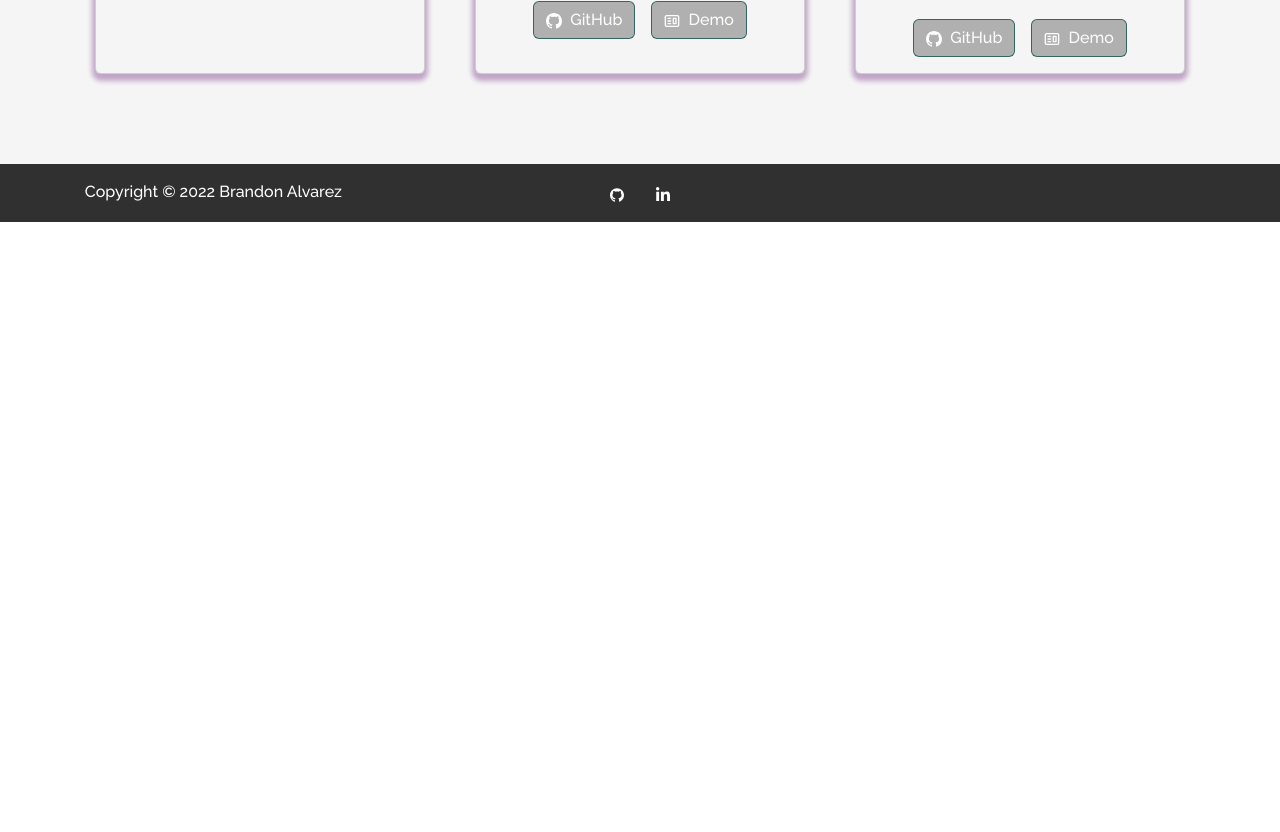
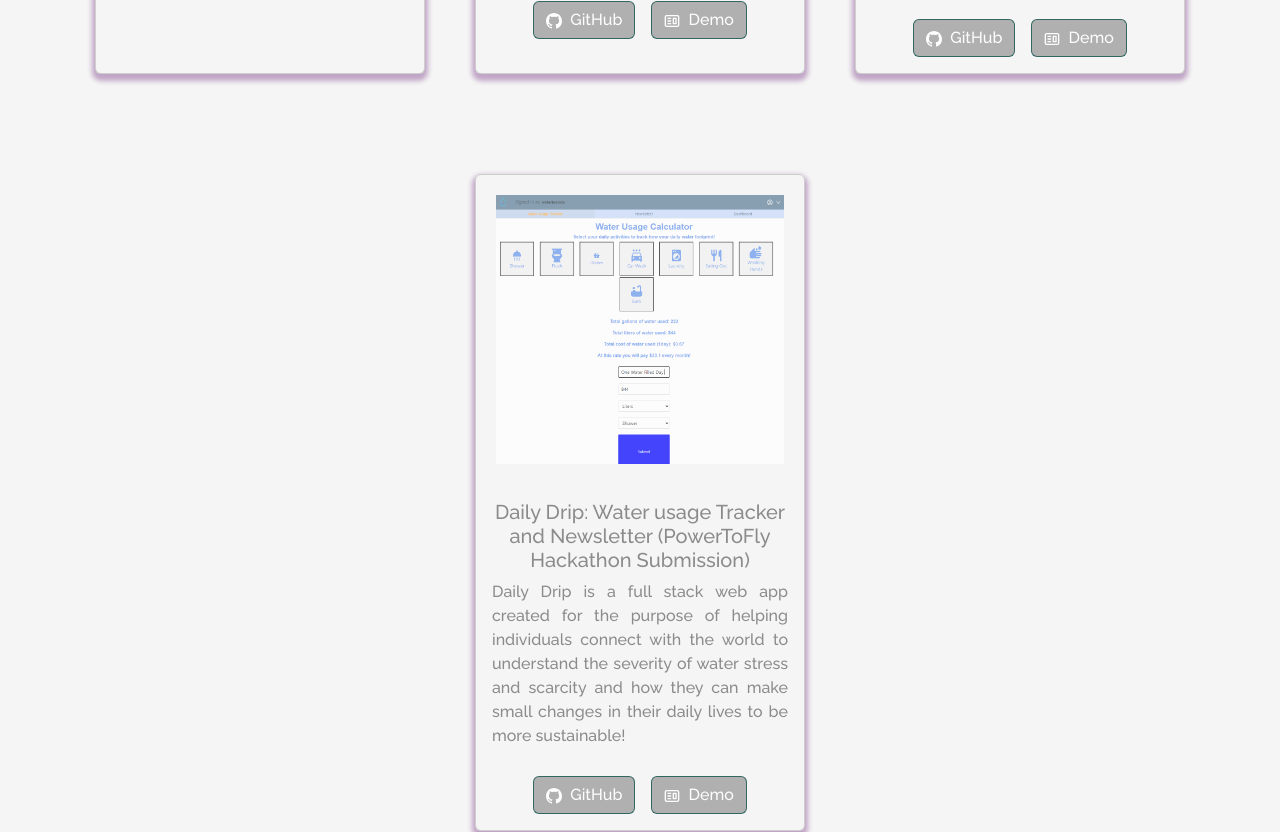
Before and after one commit to Brandon-Alvarez-03/Brandon-Alvarez-03.github.io, a React (Create React App) app: page /project in a window 1280 px wide. Shown: the part 820-1652 px from the top of the page. Before the commit the page ends 1042 px from the top, so only its background shows below. Built offline with nearby package versions, Linux system fonts and the light colour scheme.

Commit message:
add daily drip to projects

```diff
--- a/src/components/Projects/Projects.jsx
+++ b/src/components/Projects/Projects.jsx
@@ -4,8 +4,7 @@ import ProjectCard from "./ProjectCards";
 import boogeyman from "../../assets/boogeyman.png";
 import breddit from "../../assets/Breddit.png";
 import petlyfe from "../../assets/PetLyfe.png";
-
-
+import daily from "../../assets/Daily_Drip.png";
 
 function Projects() {
   return (
@@ -48,6 +47,17 @@ function Projects() {
               demoLink="https://pet-lyfe.netlify.app/"
             />
           </Col>
+
+          <Col md={4} className="project-card">
+            <ProjectCard
+              imgPath={daily}
+              isBlog={false}
+              title="Daily Drip: Water usage Tracker and Newsletter (PowerToFly Hackathon Submission)"
+              description="Daily Drip is a full stack web app created for the purpose of helping individuals connect with the world to understand the severity of water stress and scarcity and how they can make small changes in their daily lives to be more sustainable!"
+              ghLink="https://devpost.com/software/daily-drip-water-footprint-tracker-and-newsletter?ref_content=user-portfolio&ref_feature=in_progress"
+              demoLink="https://daily-drip.netlify.app/"
+            />
+          </Col>
         </Row>
       </Container>
     </Container>
```
Also changed, not shown: src/assets/Daily_Drip.png (added).
